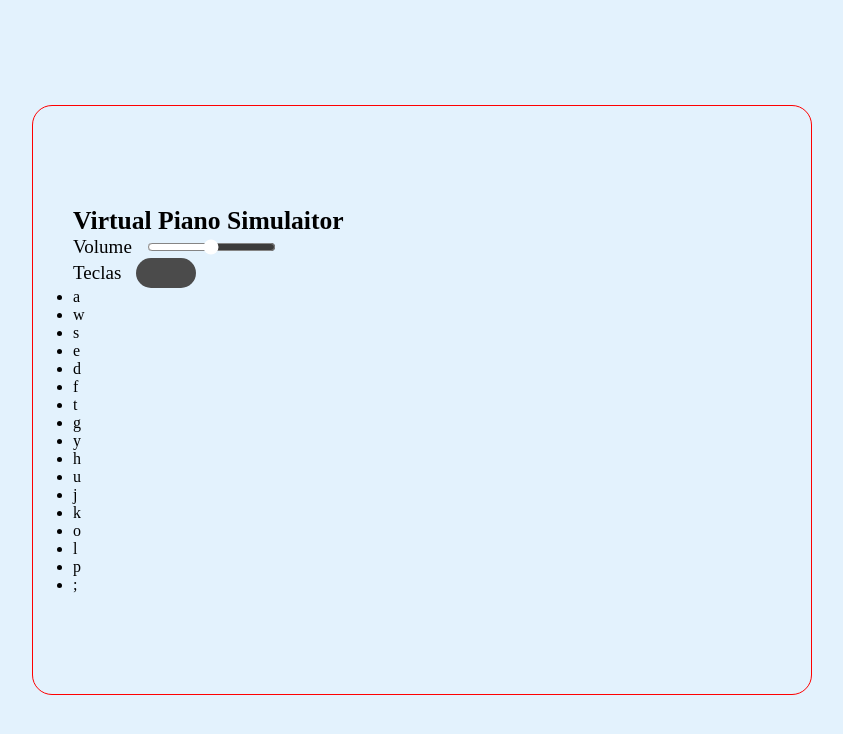
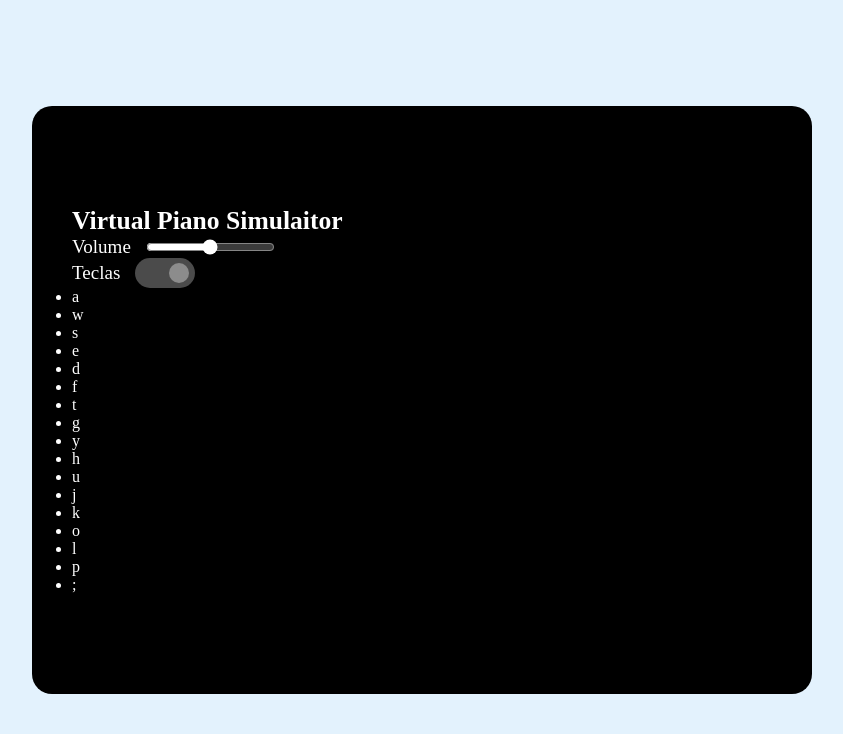
Before and after one commit to VictorAliatti/TRILHA-FRONT--DIO, a plain HTML site: page js-piano-aula/index.html in a window 1280 px wide. Shown: the whole page, without its empty margins (218-1061 px from the left). Drawn offline with Linux system fonts and the light colour scheme.

Commit message:
Pseudo Elementos

```diff
--- a/js-piano-aula/src/styles/main.css
+++ b/js-piano-aula/src/styles/main.css
@@ -4,13 +4,14 @@
         justify-content: center;
         min-height: 100vh;
         background-color: #e3f2fd;
+        color: #fff;
     }
 
     .container{
         width: 780px;
         border-radius: 20px;
         padding: 100px 40px;
-        border: 1px solid red;
+        background-color: black;
     }
 
     header h2{
@@ -41,3 +42,25 @@
         cursor: pointer;
         position: relative;
     }
+
+    .keys-check input::before{
+        content: "";
+        height: 20px;
+        width: 20px;
+        background-color: #8c8c8c;
+        top: 50%;
+        left: 0.3rem;
+        border-radius: inherit;
+        position: absolute;
+        transform: translateY(-50%);
+        transition: all 0.3s ease;
+    }
+
+     .keys-check input:checked::before{
+        left: 2.1rem;
+        background-color: #8c8c8c;
+     }
+
+     .piano-keys{
+
+     }
```
